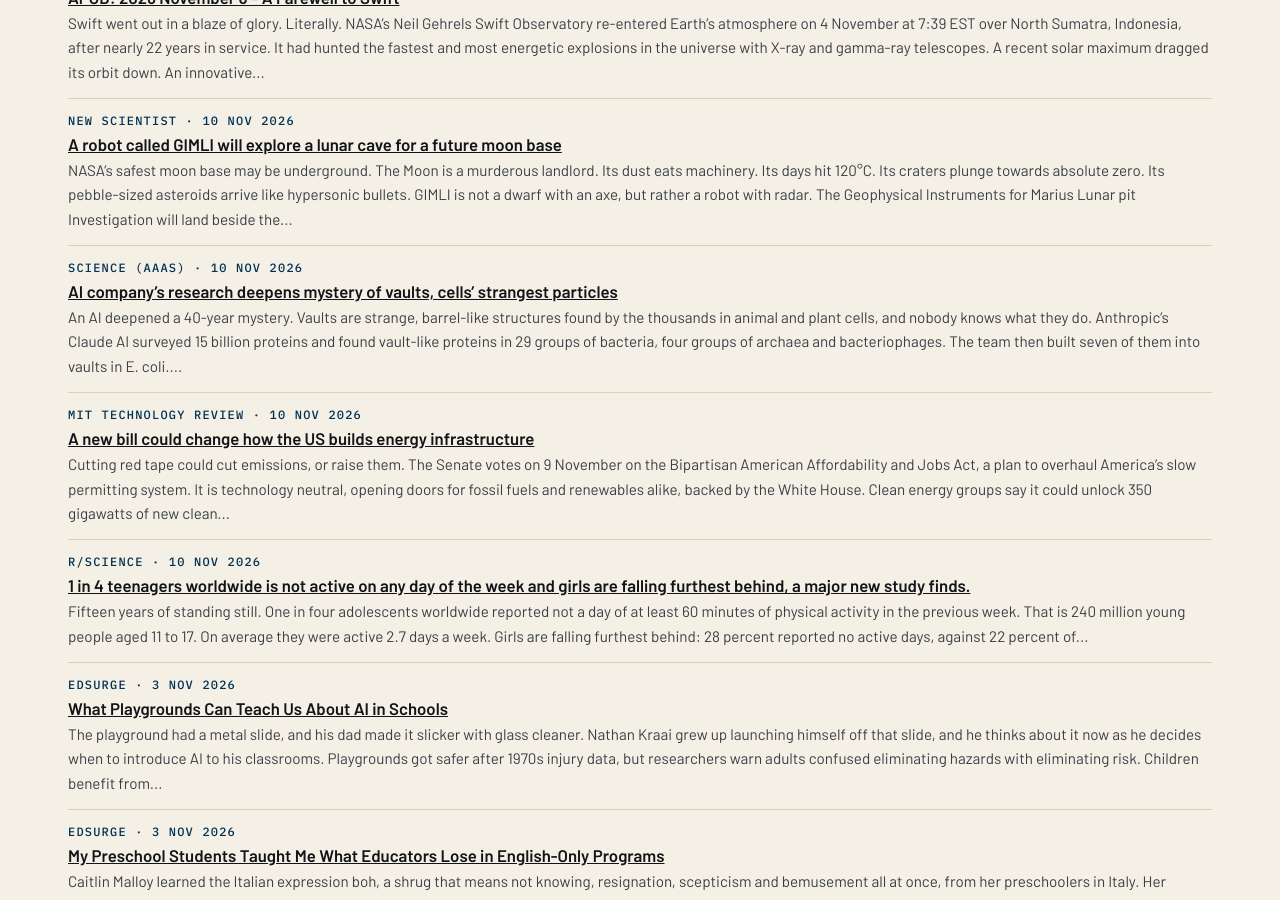
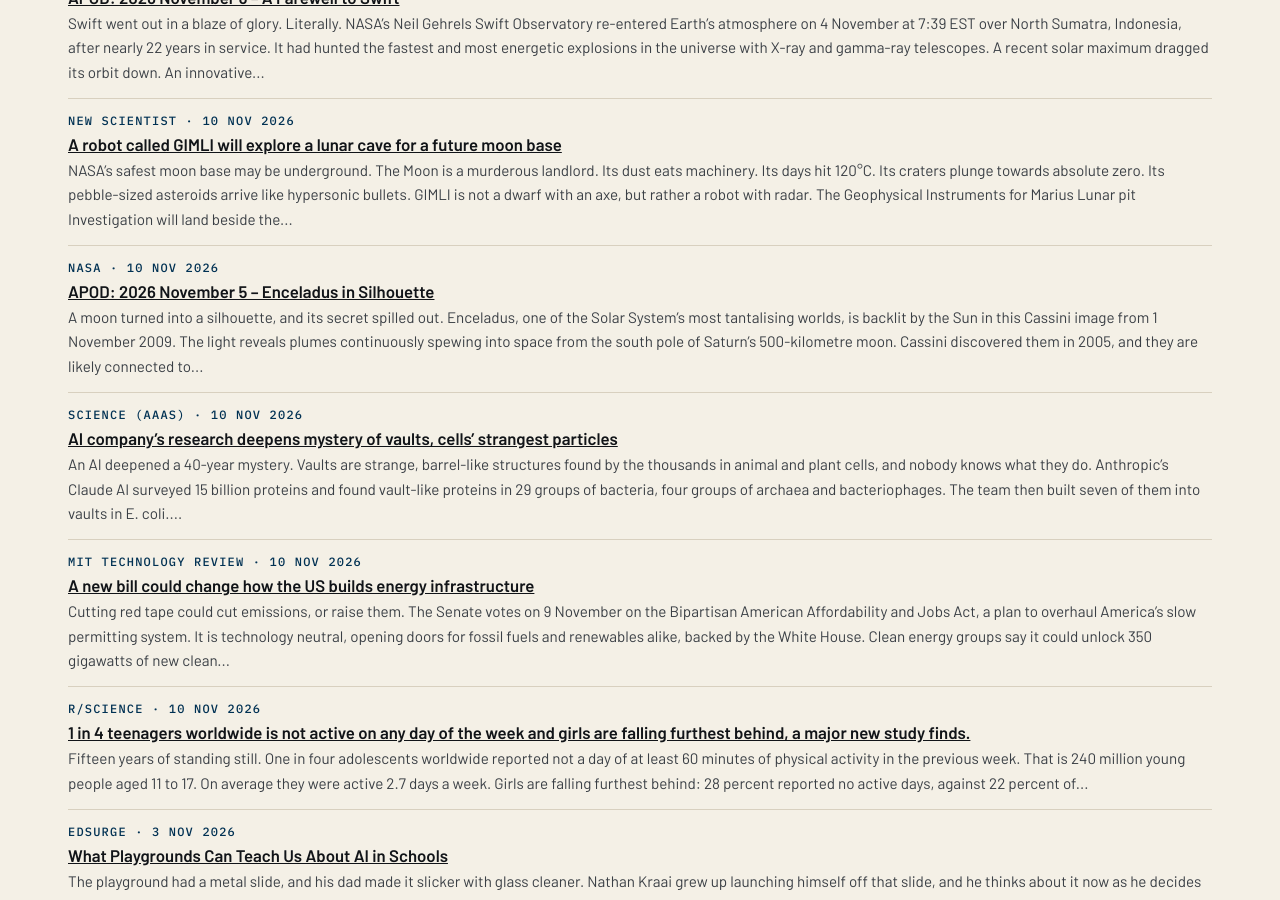
Before and after one commit to katz-news/katz.news, a Jekyll site: the page built from briefs/index.html, in a window 1280 px wide and 900 px high, scrolled down 3794 px. Built offline with Jekyll 4.4.1, drawn with Linux system fonts in a browser that asks for light colours.

Commit message:
Publish 2026-11-06

```diff
--- a/_data/build.yml
+++ b/_data/build.yml
@@ -1 +1 @@
-published_at: 2026-11-06T17:00:53Z
+published_at: 2026-11-06T17:02:01Z
--- /dev/null
+++ b/_posts/briefs/2026-11-05-apod-2026-november-5-enceladus-in-silhouette.md
@@ -0,0 +1,9 @@
+---
+published: true
+title: "APOD: 2026 November 5 – Enceladus in Silhouette"
+date: 2026-11-10
+section: science
+source_name: NASA
+source_url: https://science.nasa.gov/image-article/apod-2026-november-5-enceladus-in-silhouette/
+---
+A moon turned into a silhouette, and its secret spilled out. Enceladus, one of the Solar System’s most tantalising worlds, is backlit by the Sun in this Cassini image from 1 November 2009. The light reveals plumes continuously spewing into space from the south pole of Saturn’s 500-kilometre moon. Cassini discovered them in 2005, and they are likely connected to an ocean beneath the ice shell. The plumes feed Saturn’s outer, tenuous E ring and keep Enceladus’s surface as reflective as snow. The verdict is brilliantly backlit: a dark moon, lit from behind, giving away its hidden sea.
```
